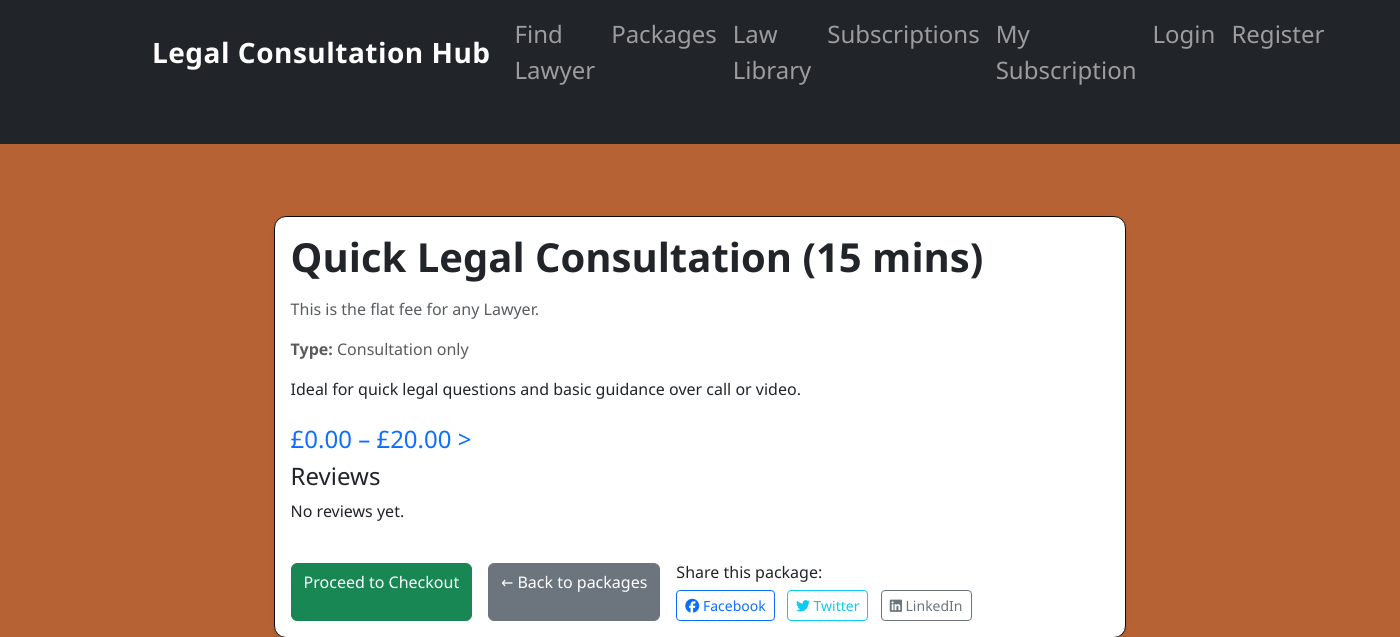
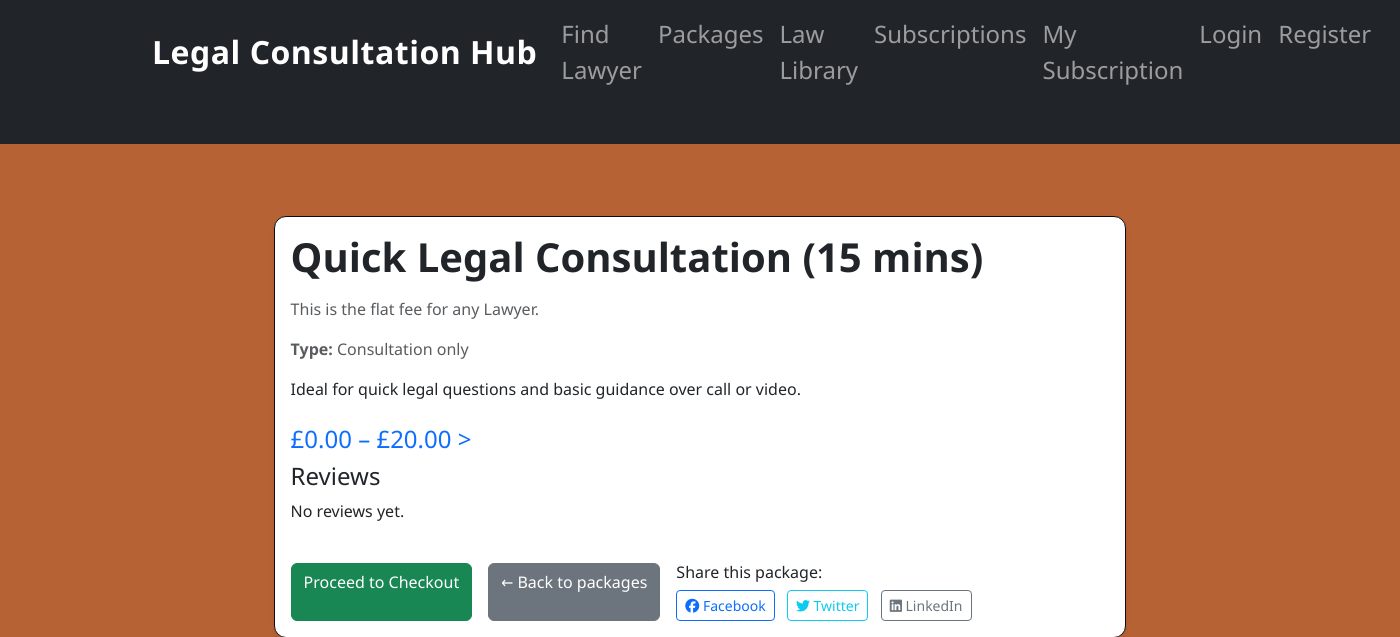
Before and after one commit to srivish12/Legal_Consultation-Law_Library, a Django app: page /consultation_packages/1/ in a window 1400 px wide. Shown: the top 637 px of the page. Run offline with Django 4.2, Linux system fonts and the light colour scheme; data comes from the database, SQL or seed files in the repository; some libraries are stand-ins or nearby versions.

Commit message:
seo change

```diff
--- a/templates/base.html
+++ b/templates/base.html
@@ -53,7 +53,7 @@
     <!-- Navbar -->
     <nav class="navbar navbar-expand-lg navbar-dark bg-dark mb-4">
         <div class="container">
-            <a class="navbar-brand fs-3" href="/">Legal Consultation Hub</a>
+            <a class="navbar-brand fs-2" href="/">Legal Consultation Hub</a>
 
             <button class="navbar-toggler" type="button" data-bs-toggle="collapse"
                 data-bs-target="#navbarNav">
```
